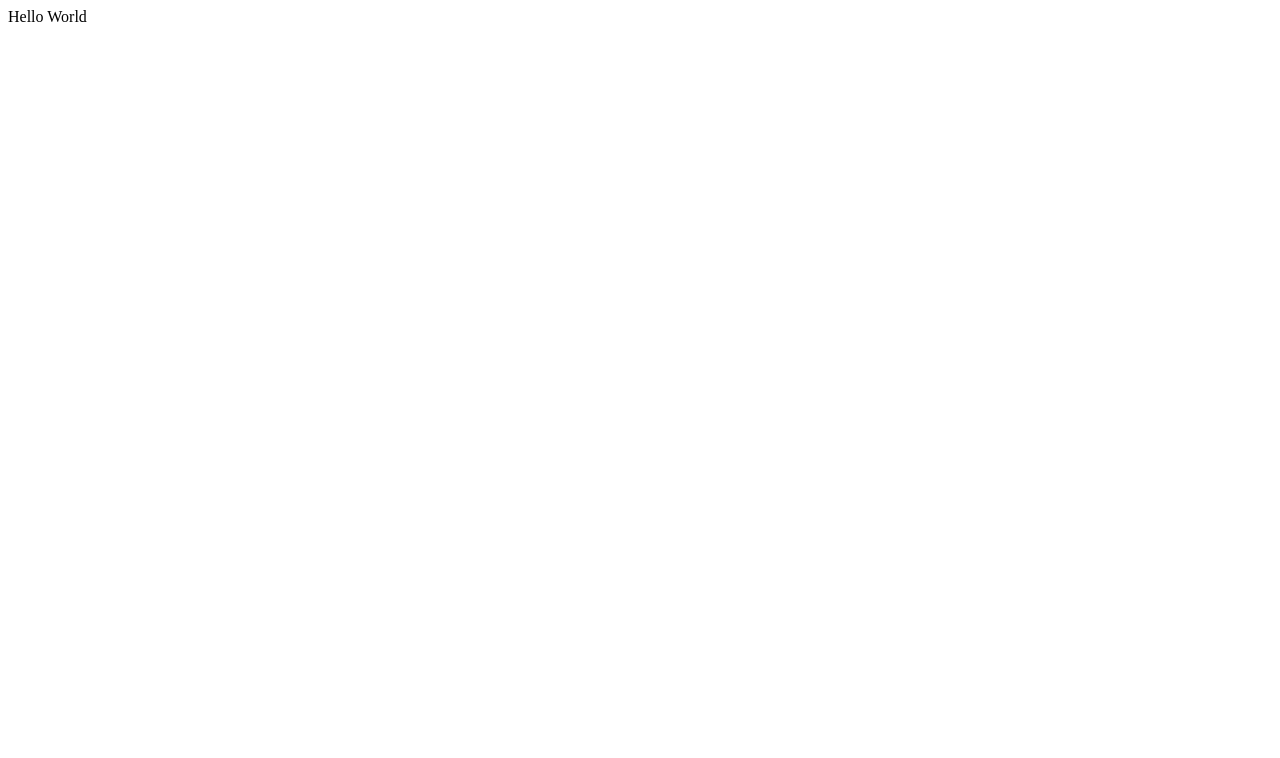
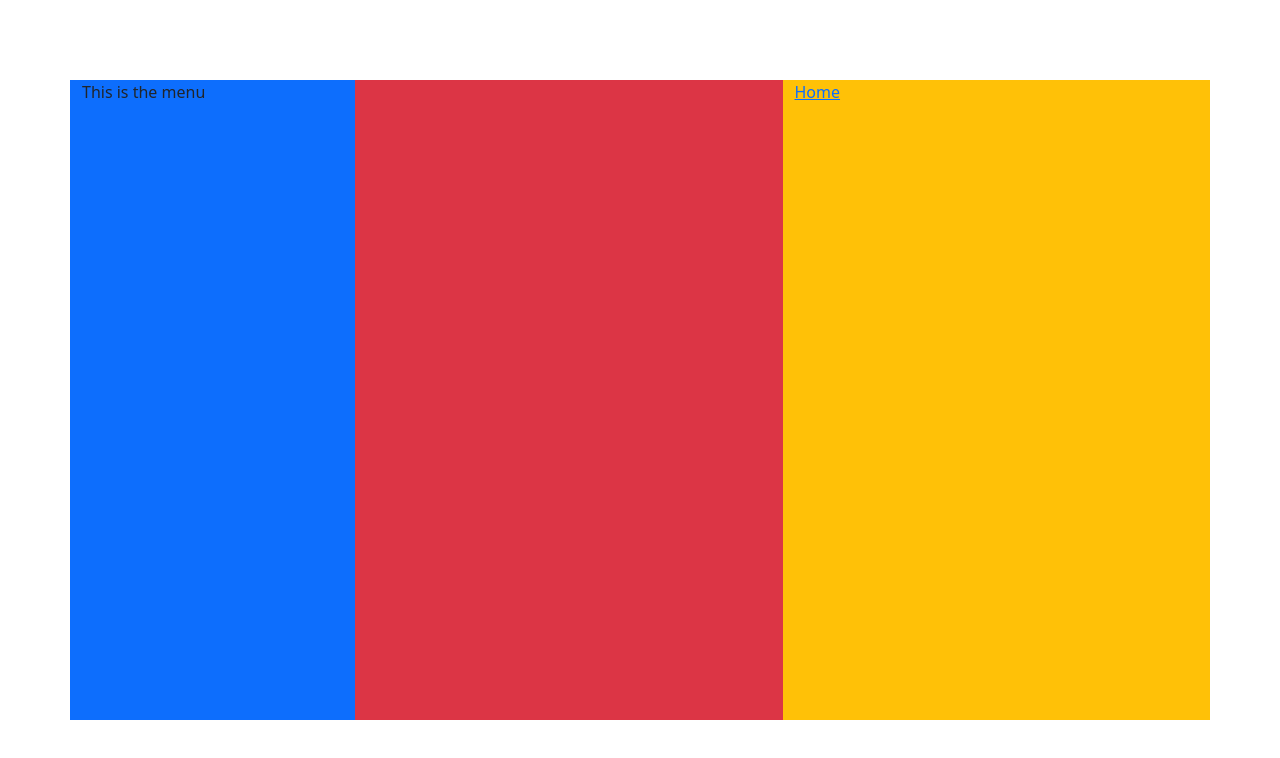
Before and after one commit to Nicolas-Dolan/portfolio-nuxt, a Nuxt app: page /one in a window 1280 px wide. Shown: the top 758 px of the page. Built offline with nearby package versions, Linux system fonts and the light colour scheme.

Commit message:
configured page layout and routing

```diff
--- a/app.vue
+++ b/app.vue
@@ -1,6 +1,17 @@
 <template>
-  <div>
-    <!-- <NuxtWelcome /> -->
-    Hello World
+  <div class="container">
+    <div class="h-100">
+      <div
+        class="row"
+        style="height: 80vh; margin-top: 10vh; margin-bottom: 10vh"
+      >
+        <div class="col-sm bg-primary">
+          <TheMenu />
+        </div>
+        <div class="col-sm-9 bg-secondary">
+          <TheReel><NuxtPage /></TheReel>
+        </div>
+      </div>
+    </div>
   </div>
 </template>
--- /dev/null
+++ b/assets/scss/bootstrap.scss
@@ -0,0 +1 @@
+@import "~/node_modules/bootstrap/scss/bootstrap.scss";
--- /dev/null
+++ b/components/TheMenu.vue
@@ -0,0 +1 @@
+<template><div>This is the menu</div></template>
--- /dev/null
+++ b/components/TheReel.vue
@@ -0,0 +1,31 @@
+<template>
+  <div class="h-100">
+    <!-- <Slide2 /> -->
+    <!-- <component :is="currentSlide"></component> -->
+    <!-- <NuxtPage /> -->
+    <slot></slot>
+  </div>
+</template>
+
+<script setup>
+import { ref, computed, watch } from "vue";
+
+const slideMapper = {
+  1: resolveComponent("Slide1"),
+  2: resolveComponent("Slide2"),
+};
+const route = useRoute();
+const currentSlide = computed(() => {
+  return route in slideMapper ? slideMapper[route] : slideMapper[1];
+});
+// const currentSlideName = ref(
+//   route in slideMapper ? slideMapper[route] : "Slide1"
+// );
+// const currentSlide = resolveComponent(currentSlideName);
+// watch(route, (newVal, oldVal) => {
+//   currentSlideName.value =
+//     newVal in slideMapper ? slideMapper[newVal] : "Slide1";
+//   currentSlide = resolveComponent(currentSlideName);
+// });
+console.log(currentSlide);
+</script>
--- /dev/null
+++ b/components/slide/1.vue
@@ -0,0 +1,6 @@
+<template>
+  <SlideTemplate>
+    <div class="col-sm bg-danger"></div>
+    <div class="col-sm bg-warning"><NuxtLink to="/">Home</NuxtLink></div>
+  </SlideTemplate>
+</template>
--- /dev/null
+++ b/components/slide/2.vue
@@ -0,0 +1,5 @@
+<template>
+  <SlideTemplate>
+    <div class="col bg-info"></div>
+  </SlideTemplate>
+</template>
--- /dev/null
+++ b/components/slide/Template.vue
@@ -0,0 +1,5 @@
+<template>
+  <div class="h-100 row">
+    <slot></slot>
+  </div>
+</template>
--- a/nuxt.config.ts
+++ b/nuxt.config.ts
@@ -1,4 +1,10 @@
 // https://nuxt.com/docs/api/configuration/nuxt-config
 export default defineNuxtConfig({
-  devtools: { enabled: true }
-})
+  devtools: { enabled: true },
+  app: {
+    baseURL: "/portfolio-nuxt/",
+  },
+  // css: ["@/assets/scss/bootstrap.scss"],
+  css: ["bootstrap/dist/css/bootstrap.min.css"],
+  pages: true,
+});
--- /dev/null
+++ b/pages/index.vue
@@ -0,0 +1,3 @@
+<template>
+  <div>Home text <NuxtLink to="/one">One</NuxtLink></div>
+</template>
--- /dev/null
+++ b/pages/one.vue
@@ -0,0 +1 @@
+<template><Slide1 /></template>
```
Also changed, not shown: package.json (+8 -2 lines), 1 other file (tests, documents, lock files or other folders).
